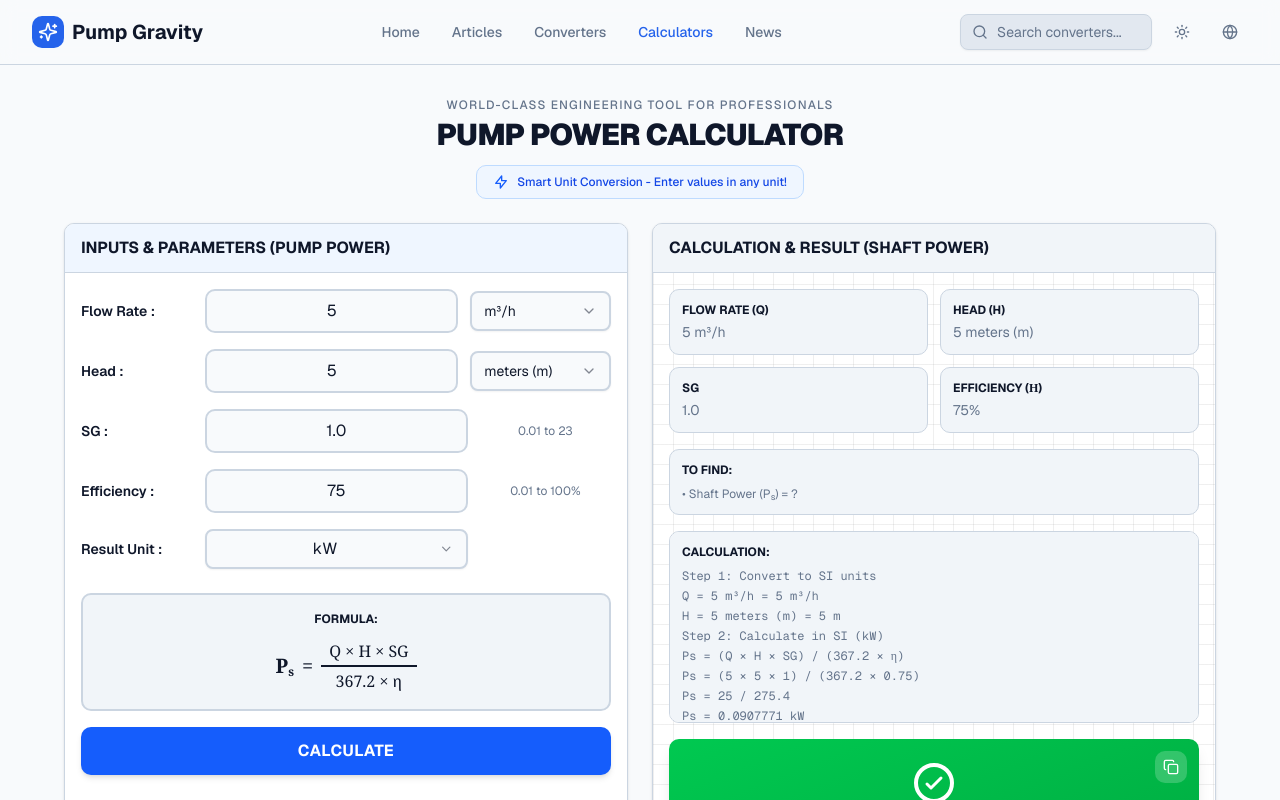
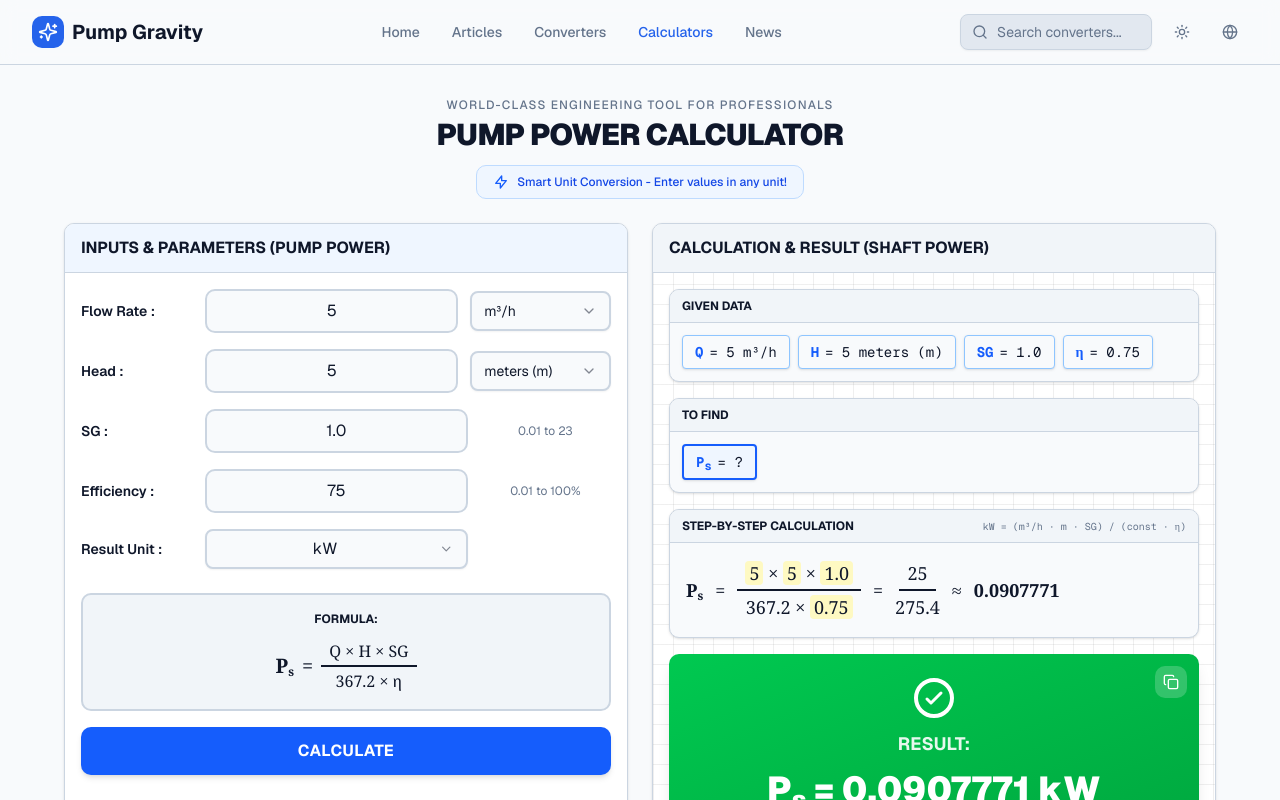
Before and after one commit to tonystark1592025-cell/Pumpgravity, a Next.js app: page /calculators/pump-power-calculator in a window 1280 px wide. Both pictures are taken after typing "5", "5" into the empty fields and a click on the button "CALCULATE". Shown: the top 800 px of the page. Built offline with nearby package versions, Linux system fonts and the light colour scheme.

Commit message:
fixed given section

```diff
--- a/app/calculators/pump-power-calculator/page.tsx
+++ b/app/calculators/pump-power-calculator/page.tsx
@@ -570,41 +570,88 @@ export default function PumpPowerCalculator() {
 
           <div className="p-4 flex-1 flex flex-col gap-4 relative z-10">
 
-            {/* Given Values - Grid Layout */}
-            <div className="grid grid-cols-2 gap-3">
-              <div className="bg-muted rounded-lg p-3 border border-border">
-                <h4 className="font-bold text-foreground mb-1 uppercase text-xs">Flow Rate (Q)</h4>
-                <p className="text-sm text-muted-foreground">{flowRate || "?"} {flowUnits.find(u => u.value === flowUnit)?.label}</p>
+            {/* Given Data Section */}
+            <div className="bg-background rounded-lg border border-border overflow-hidden shadow-sm">
+              <div className="bg-muted px-3 py-2 border-b border-border">
+                <h4 className="font-bold text-foreground uppercase text-xs">Given Data</h4>
               </div>
-              <div className="bg-muted rounded-lg p-3 border border-border">
-                <h4 className="font-bold text-foreground mb-1 uppercase text-xs">Head (H)</h4>
-                <p className="text-sm text-muted-foreground">{head || "?"} {headUnits.find(u => u.value === headUnit)?.label}</p>
-              </div>
-              <div className="bg-muted rounded-lg p-3 border border-border">
-                <h4 className="font-bold text-foreground mb-1 uppercase text-xs">SG</h4>
-                <p className="text-sm text-muted-foreground">{specificGravity || "?"}</p>
-              </div>
-              <div className="bg-muted rounded-lg p-3 border border-border">
-                <h4 className="font-bold text-foreground mb-1 uppercase text-xs">Efficiency (η)</h4>
-                <p className="text-sm text-muted-foreground">{efficiency || "?"}%</p>
+              <div className="p-3">
+                <div className="flex flex-wrap gap-2">
+                  <div className="inline-flex items-center bg-background border border-blue-300 dark:border-blue-700 rounded px-3 py-1.5 font-mono text-sm shadow-sm">
+                    <strong className="text-blue-600 dark:text-blue-400 mr-1.5">Q</strong>
+                    <span className="text-foreground">= {flowRate || "?"} {flowUnits.find(u => u.value === flowUnit)?.label}</span>
+                  </div>
+                  <div className="inline-flex items-center bg-background border border-blue-300 dark:border-blue-700 rounded px-3 py-1.5 font-mono text-sm shadow-sm">
+                    <strong className="text-blue-600 dark:text-blue-400 mr-1.5">H</strong>
+                    <span className="text-foreground">= {head || "?"} {headUnits.find(u => u.value === headUnit)?.label}</span>
+                  </div>
+                  <div className="inline-flex items-center bg-background border border-blue-300 dark:border-blue-700 rounded px-3 py-1.5 font-mono text-sm shadow-sm">
+                    <strong className="text-blue-600 dark:text-blue-400 mr-1.5">SG</strong>
+                    <span className="text-foreground">= {specificGravity || "?"}</span>
+                  </div>
+                  <div className="inline-flex items-center bg-background border border-blue-300 dark:border-blue-700 rounded px-3 py-1.5 font-mono text-sm shadow-sm">
+                    <strong className="text-blue-600 dark:text-blue-400 mr-1.5">η</strong>
+                    <span className="text-foreground">= {efficiency ? (parseFloat(efficiency) / 100).toFixed(2) : "?"}</span>
+                  </div>
+                </div>
               </div>
             </div>
 
-            <div className="bg-muted rounded-lg p-3 border border-border">
-              <h4 className="font-bold text-foreground mb-2 uppercase text-xs">To Find:</h4>
-              <p className="text-xs text-muted-foreground">• Shaft Power (P<sub>s</sub>) = ?</p>
+            {/* To Find Section */}
+            <div className="bg-background rounded-lg border border-border overflow-hidden shadow-sm">
+              <div className="bg-muted px-3 py-2 border-b border-border">
+                <h4 className="font-bold text-foreground uppercase text-xs">To Find</h4>
+              </div>
+              <div className="p-3">
+                <div className="inline-flex items-center bg-blue-50 dark:bg-blue-950/30 border-2 border-blue-600 dark:border-blue-500 rounded px-3 py-1.5 font-mono text-sm shadow-sm">
+                  <strong className="text-blue-600 dark:text-blue-400 mr-1.5">P<sub className="text-xs">s</sub></strong>
+                  <span className="text-foreground">= ?</span>
+                </div>
+              </div>
             </div>
 
-            {/* Calculation Steps */}
-            {result.steps.length > 0 && (
-              <div className="bg-muted rounded-lg p-3 border border-border max-h-48 overflow-y-auto">
-                <h4 className="font-bold text-foreground mb-2 uppercase text-xs">Calculation:</h4>
-                <div className="space-y-1">
-                  {result.steps.map((step, index) => (
-                    <p key={index} className="text-xs text-muted-foreground font-mono">
-                      {step}
-                    </p>
-                  ))}
+            {/* Calculation Steps - Visual Formula Display */}
+            {result.calculated && (
+              <div className="bg-background rounded-lg border border-border overflow-hidden shadow-sm">
+                <div className="bg-muted px-3 py-2 border-b border-border flex justify-between items-center">
+                  <h4 className="font-bold text-foreground uppercase text-xs">Step-by-Step Calculation</h4>
+                  <span className="text-[10px] text-muted-foreground font-mono">kW = (m³/h · m · SG) / (const · η)</span>
+                </div>
+                <div className="p-4">
+                  <div className="flex flex-wrap items-center gap-3 font-serif text-lg justify-start">
+                    <span className="font-bold">P<sub className="text-xs">s</sub></span>
+                    <span>=</span>
+
+                    {/* Step 1: Substitution */}
+                    <div className="inline-flex flex-col items-center text-center">
+                      <span className="border-b-2 border-foreground px-2 pb-0.5">
+                        <span className="bg-yellow-100 dark:bg-yellow-900/40 px-1 rounded">{result.steps[6]?.match(/\(([^×]+)/)?.[1]?.trim() || flowRate}</span>
+                        {" × "}
+                        <span className="bg-yellow-100 dark:bg-yellow-900/40 px-1 rounded">{result.steps[6]?.match(/× ([^×]+) ×/)?.[1]?.trim() || head}</span>
+                        {" × "}
+                        <span className="bg-yellow-100 dark:bg-yellow-900/40 px-1 rounded">{specificGravity}</span>
+                      </span>
+                      <span className="pt-0.5">
+                        {"367.2 × "}
+                        <span className="bg-yellow-100 dark:bg-yellow-900/40 px-1 rounded">{efficiency ? (parseFloat(efficiency) / 100).toFixed(2) : "?"}</span>
+                      </span>
+                    </div>
+
+                    <span>=</span>
+
+                    {/* Step 2: Simplified */}
+                    <div className="inline-flex flex-col items-center text-center">
+                      <span className="border-b-2 border-foreground px-2 pb-0.5">
+                        {result.steps[7]?.match(/= ([^/]+)/)?.[1]?.trim() || "..."}
+                      </span>
+                      <span className="pt-0.5">
+                        {result.steps[7]?.match(/\/ (.+)/)?.[1]?.trim() || "..."}
+                      </span>
+                    </div>
+
+                    <span>≈</span>
+                    <span className="font-bold">{result.valueSI}</span>
+                  </div>
                 </div>
               </div>
             )}
```
